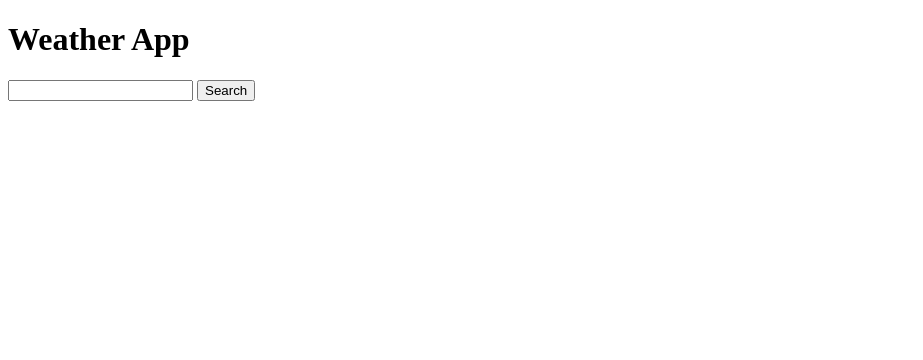
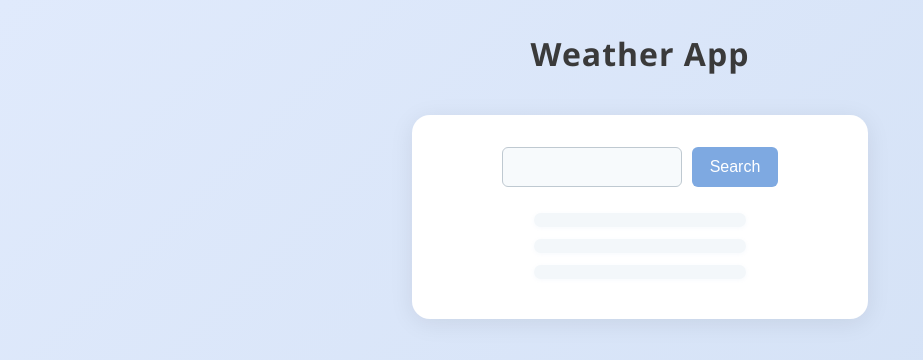
Before and after one commit to Kamocca1/weather-app, a website built with webpack: page src/template.html in a window 1280 px wide. Shown: the whole page, without its empty margins (0-923 px from the left). Built offline with nearby package versions, Linux system fonts and the light colour scheme.

Commit message:
feat(ui): improve weather app UI and display
- Updated CSS for a modern, clean look and improved layout
- Enhanced HTML structure for better accessibility and styling
- Added weather condition icon using Giphy API based on current weather
- Refactored JS to fetch and display weather icon, temperature in F/C, and condition

```diff
--- a/src/index.js
+++ b/src/index.js
@@ -1,29 +1,49 @@
+import "./style.css";
+
 const container = document.querySelector(".container");
 const tempF = document.querySelector(".temp-f");
 const tempC = document.querySelector(".temp-c");
+const condition = document.querySelector(".condition");
+const iconDiv = document.querySelector(".icon");
 const searchBar = document.querySelector("#search-bar");
-const btn = document.querySelector("#search-button"); // Corrected selector
+const btn = document.querySelector("#search-button");
 
 btn.addEventListener("click", getWeather);
 
 async function getWeather() {
     try {
         const location = searchBar.value;
-        const url = `https://weather.visualcrossing.com/VisualCrossingWebServices/rest/services/timeline/${location}?unitGroup=us&key=GY79WBX97QUTQYVK65DJ776AP&contentType=json`;
+        const urlWeather = `https://weather.visualcrossing.com/VisualCrossingWebServices/rest/services/timeline/${location}?unitGroup=us&key=GY79WBX97QUTQYVK65DJ776AP&contentType=json`;
 
-        const response = await fetch(url, { mode: "cors" });
-        console.log("Response", response);
+        const responseWeather = await fetch(urlWeather, { mode: "cors" });
+        console.log("responseWeather", responseWeather);
 
-        const result = await response.json();
-        console.log("Result", result);
+        const resultWeather = await responseWeather.json();
+        console.log("resultWeather", resultWeather);
 
-        const temperatureF = Math.round(result.currentConditions.temp);
+        const conditions = resultWeather.currentConditions.conditions;
+        console.log(conditions);
+        condition.textContent = `Condition: ${conditions}`;
+
+        const temperatureF = Math.round(resultWeather.currentConditions.temp);
         console.log(temperatureF);
         tempF.textContent = `Fahrenheit: ${temperatureF}`;
 
         const temperatureC = Math.round((temperatureF - 32) * (5 / 9));
         console.log(temperatureC);
         tempC.textContent = `Celsius: ${temperatureC}`;
+
+        const icon = resultWeather.currentConditions.icon;
+        const urlIcon = `https://api.giphy.com/v1/gifs/translate?api_key=vjn4g2eRBSLj7izA6qVXMUXFEzpP5HQk&s=${icon}-weather`;
+
+        const responseIcon = await fetch(urlIcon, { mode: "cors" });
+        console.log("responseIcon", responseIcon);
+
+        const resultIcon = await responseIcon.json();
+        console.log("resultIcon", resultIcon);
+
+        iconDiv.src = resultIcon.data.images.original.url;
+        iconDiv.style.display = "block";
     } catch (error) {
         console.error(error.message);
     }
--- a/src/style.css
+++ b/src/style.css
@@ -1,22 +1,102 @@
-.temps {
-    display: block;
+body {
+    background: linear-gradient(135deg, #e0eafc 0%, #cfdef3 100%);
+    font-family: "Segoe UI", Arial, sans-serif;
+    margin: 0;
+    padding: 0;
+    min-height: 100vh;
 }
 
-.temp-f {
-    display: inline-block;
+.container {
+    background: #fff;
+    max-width: 400px;
+    margin: 40px auto 0 auto;
+    border-radius: 18px;
+    box-shadow: 0 4px 24px rgba(0, 0, 0, 0.08);
+    padding: 32px 28px 28px 28px;
+    display: flex;
+    flex-direction: column;
+    align-items: center;
 }
 
-.temp-c {
-    display: inline-block;
+h1 {
+    text-align: center;
+    color: #3a3a3a;
+    margin-top: 32px;
+    margin-bottom: 12px;
+    font-weight: 600;
+    letter-spacing: 1px;
 }
 
 .search {
-    display: block;
+    width: 100%;
+    display: flex;
+    justify-content: center;
+    margin-bottom: 24px;
+    gap: 10px;
 }
 
 #search-bar {
-    display: inline-block;
+    padding: 10px 14px;
+    border: 1px solid #bfc9d1;
+    border-radius: 6px;
+    font-size: 1rem;
+    width: 180px;
+    outline: none;
+    transition: border 0.2s;
+    background: #f7fafc;
 }
+
+#search-bar:focus {
+    border: 1.5px solid #7ea9e1;
+}
+
 #search-button {
-    display: inline-block;
+    padding: 10px 18px;
+    background: #7ea9e1;
+    color: #fff;
+    border: none;
+    border-radius: 6px;
+    font-size: 1rem;
+    cursor: pointer;
+    transition: background 0.2s;
+    font-weight: 500;
 }
+
+#search-button:hover {
+    background: #5b8ac4;
+}
+
+.temps {
+    display: flex;
+    flex-direction: column;
+    align-items: center;
+    gap: 8px;
+    margin-bottom: 10px;
+    width: 100%;
+}
+
+.temp-f,
+.temp-c,
+.condition {
+    font-size: 1.1rem;
+    color: #3a3a3a;
+    background: #f3f7fa;
+    padding: 7px 16px;
+    border-radius: 8px;
+    margin: 2px 0;
+    min-width: 180px;
+    text-align: center;
+    box-shadow: 0 1px 4px rgba(126, 169, 225, 0.07);
+}
+
+.icon {
+    display: none;
+    margin-top: 18px;
+    width: 100%;
+    max-width: 340px;
+    height: 220px;
+    object-fit: contain;
+    border-radius: 12px;
+    box-shadow: 0 2px 8px rgba(126, 169, 225, 0.13);
+    background: #f3f7fa;
+}
--- a/src/template.html
+++ b/src/template.html
@@ -5,7 +5,7 @@
     <meta charset="UTF-8">
     <meta name="viewport" content="width=device-width, initial-scale=1.0">
     <title>Weather App</title>
-    <link rel="stylesheet" href="./style.css">
+    <!-- <link rel="stylesheet" href="./style.css"> -->
 </head>
 
 <body>
@@ -18,6 +18,8 @@
         <div class="temps">
             <div class="temp-f"></div>
             <div class="temp-c"></div>
+            <div class="condition"></div>
+            <img class="icon">
         </div>
     </div>
 </body>
```
